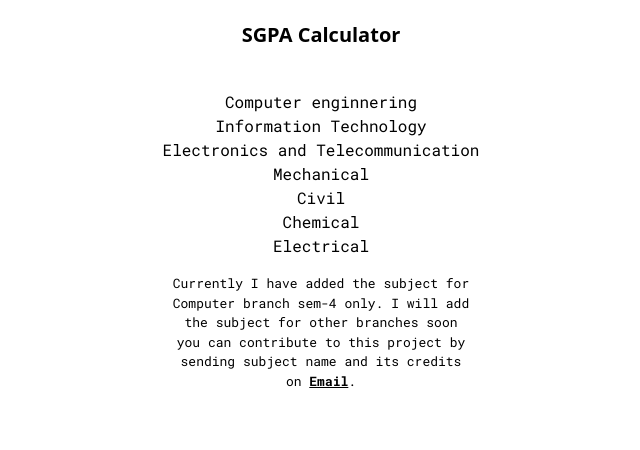
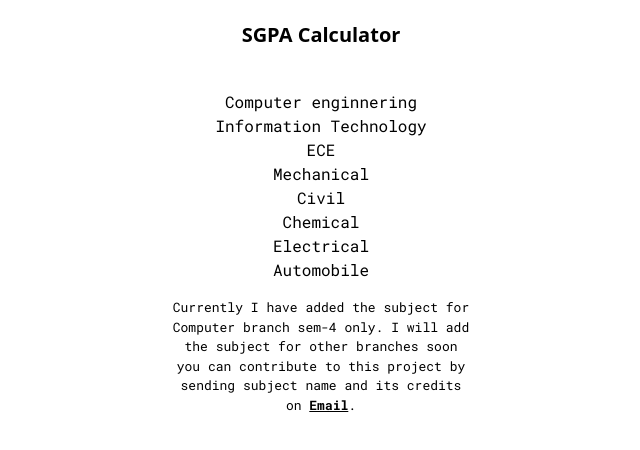
Before and after one commit to YugBhanushali/SGPA-Calculator, a Next.js app: page /branch in a window 1280 px wide. Shown: the top 450 px of the page, without its empty margins (319-959 px from the left). Built offline with nearby package versions, Linux system fonts and the light colour scheme.

Commit message:
fixed some bugs

```diff
--- a/app/branch/page.js
+++ b/app/branch/page.js
@@ -10,19 +10,19 @@ const roboto_Mono = Roboto_Mono({
 
 const page = () => {
   //how to do email to link
-
+  //automobile
   return (
     <div className='mt-[20px]'>
       <Navbar />
       <div className={`flex flex-col justify-center items-center p-10 ${roboto_Mono.className}`} >
         <Link href={"/branch/Computer"}><p>Computer enginnering</p></Link>
         <Link href={"/branch/Information"}><p>Information Technology</p></Link>
-        <Link href={"/branch/ECE"}><p>Electronics and Telecommunication</p></Link>
+        <Link href={"/branch/ECE"}><p>ECE</p></Link>
         <Link href={"/branch/Mechanical"}><p>Mechanical</p></Link>
         <Link href={"/branch/Civil"}><p>Civil</p></Link>
         <Link href={"/branch/Chemical"}><p>Chemical</p></Link>
         <Link href={"/branch/Electrical"}><p>Electrical</p></Link>
-
+        <Link href={"/branch/Automobile"}><p>Automobile</p></Link>
       <div className=' text-center w-[300px] justify-center items-center mt-4 text-[13px]'>
         <span>
           Currently I have added the subject for Computer branch sem-4 only. I will add the subject for other branches soon you can contribute to this project by sending subject name and its credits on
```
